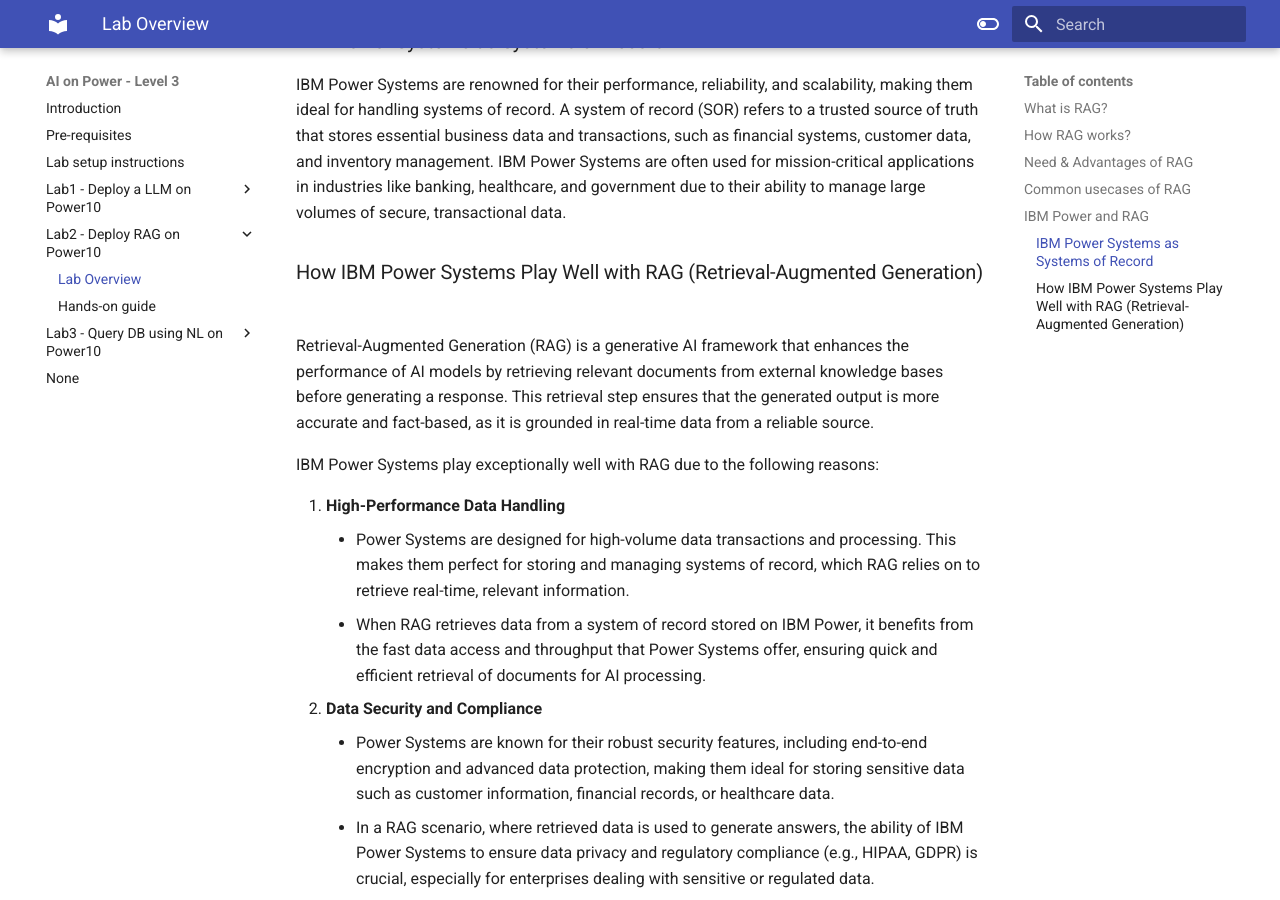
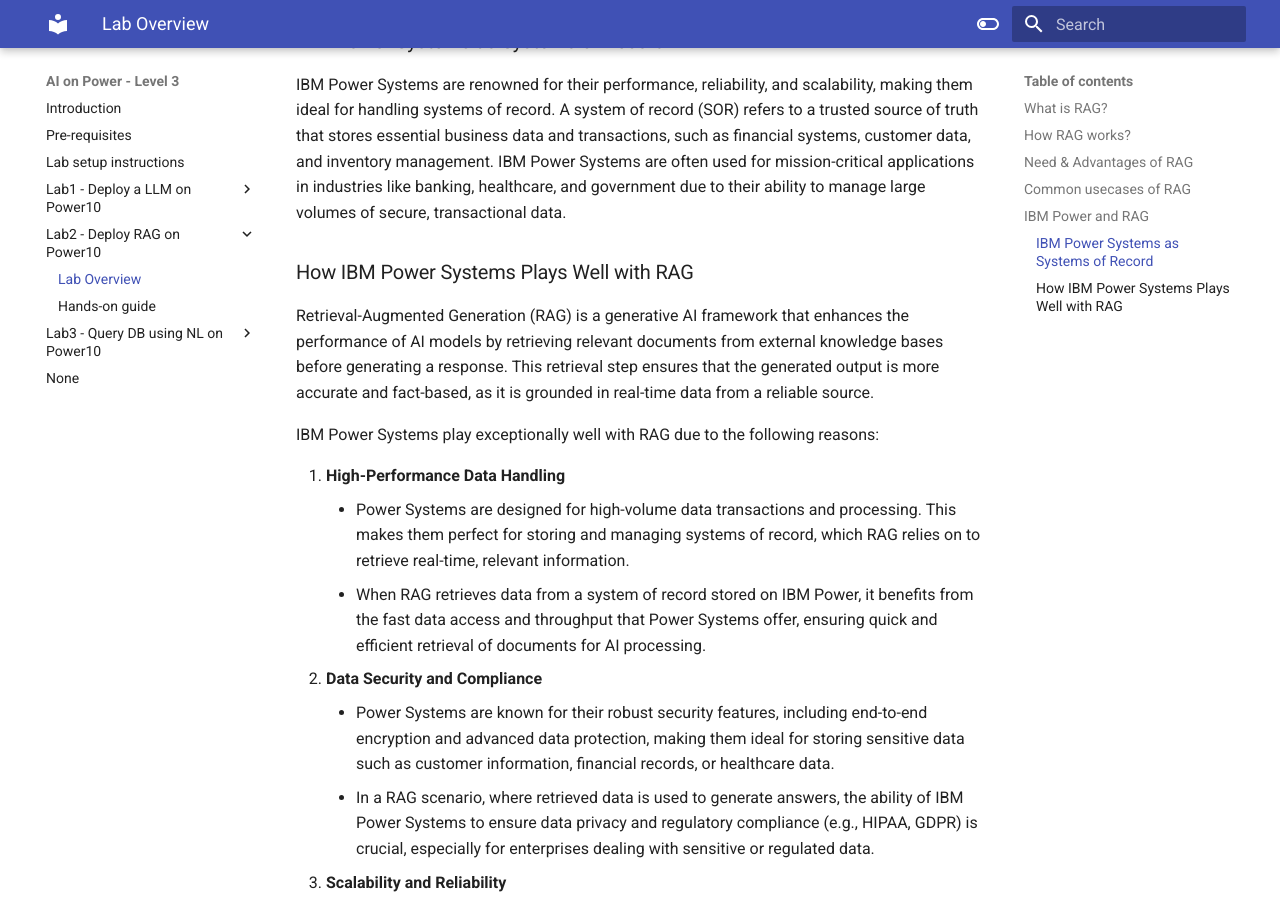
Before and after one commit to IBM/AI-on-Power-Level3, an MkDocs documentation site: the page built from docs/Lab2/lab2-overview.md, in a window 1280 px wide and 900 px high, scrolled down 3273 px. Built offline with MkDocs 1.6.1 and Material for MkDocs 9.7.7, drawn with Linux system fonts in a browser that asks for light colours.

Commit message:
Update lab2-overview.md

```diff
--- a/docs/Lab2/lab2-overview.md
+++ b/docs/Lab2/lab2-overview.md
@@ -68,7 +68,7 @@
 ### IBM Power Systems as Systems of Record
 IBM Power Systems are renowned for their performance, reliability, and scalability, making them ideal for handling systems of record. A system of record (SOR) refers to a trusted source of truth that stores essential business data and transactions, such as financial systems, customer data, and inventory management. IBM Power Systems are often used for mission-critical applications in industries like banking, healthcare, and government due to their ability to manage large volumes of secure, transactional data.
 
-### How IBM Power Systems Play Well with RAG (Retrieval-Augmented Generation)
+### How IBM Power Systems Plays Well with RAG
 Retrieval-Augmented Generation (RAG) is a generative AI framework that enhances the performance of AI models by retrieving relevant documents from external knowledge bases before generating a response. This retrieval step ensures that the generated output is more accurate and fact-based, as it is grounded in real-time data from a reliable source.
 
 IBM Power Systems play exceptionally well with RAG due to the following reasons:
@@ -93,4 +93,5 @@
       - This feature allows the RAG model to provide contextualized answers based on the latest transactions or data updates from the system of record, improving the relevance of AI-driven outputs.
 
 **Summary**
+
 IBM Power Systems provide the speed, security, and reliability needed to store and manage systems of record that RAG models depend on for data retrieval. Power Systems’ advanced capabilities in data handling, AI optimization, scalability, and security make them an ideal infrastructure for supporting RAG-based AI applications, ensuring that retrieved data is accurate, current, and secure, thus enhancing the quality of generative AI outputs.
```
